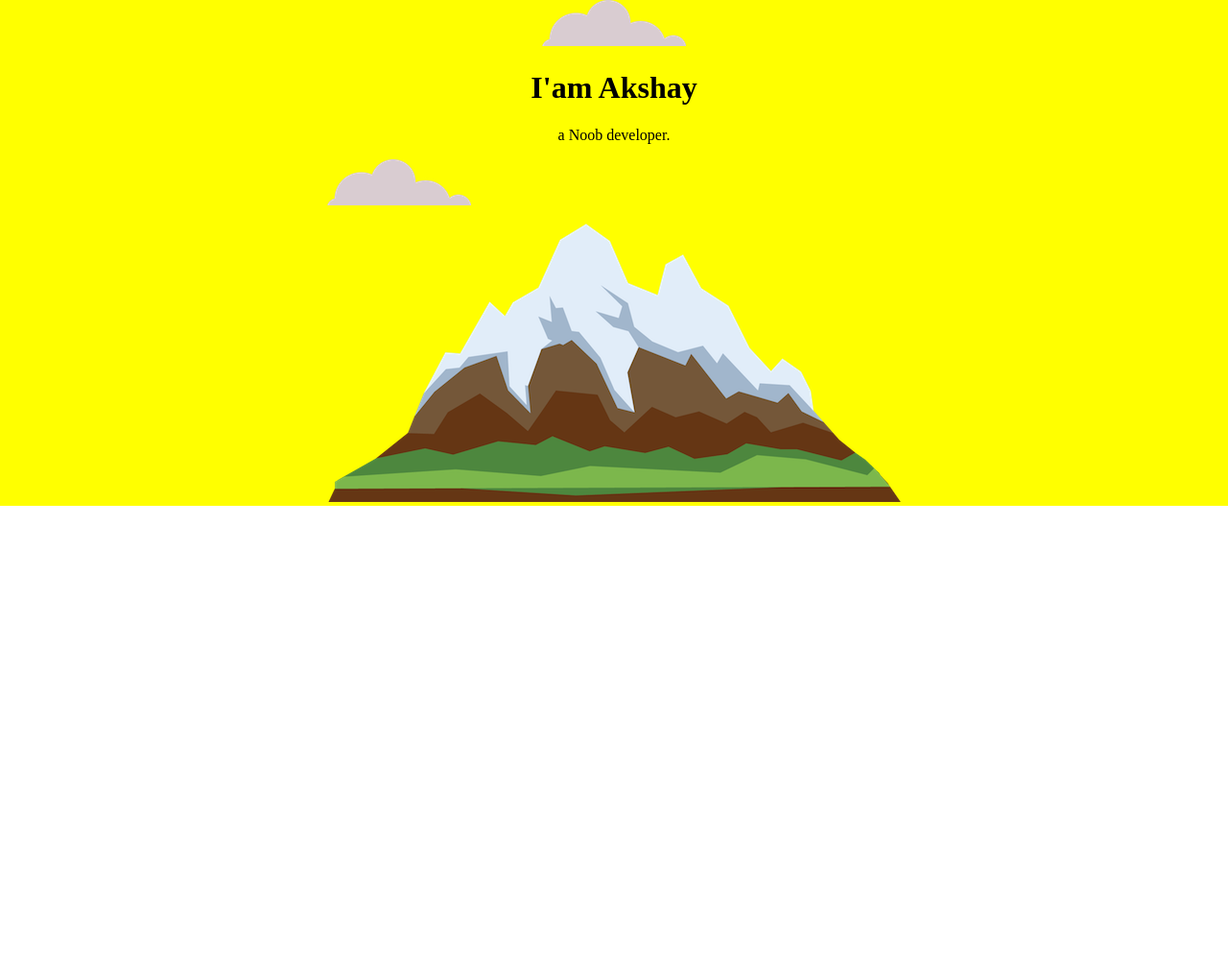
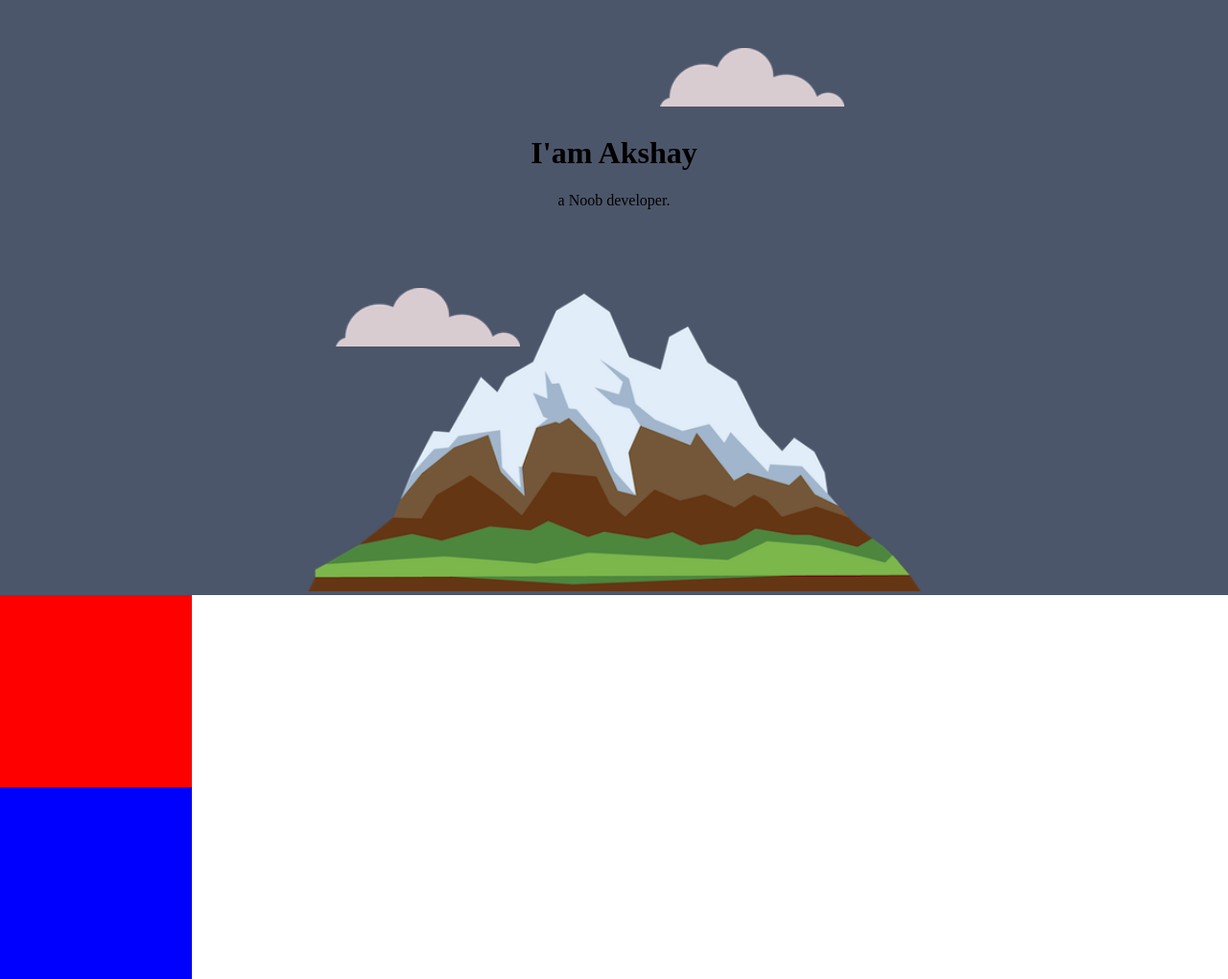
Before and after one commit to akshaykoni174285/cv-2.0, a plain HTML site: page united.html in a window 1280 px wide. Shown: the whole page at 96% size. Before the commit the page ends 800 px from the top, so only its background shows below. Drawn offline with Linux system fonts and the light colour scheme.

Commit message:
new style

```diff
--- a/css/style.css
+++ b/css/style.css
@@ -1,14 +1,43 @@
-
 
 body {
     margin: 0 0 0 0;
-   text-align: center;
+    text-align: center;
 }
 
-.ground {
-    background-color: yellow;
+.top-container {
+    padding-top: 120px;
+    background-color: #4C566A;
+    position: relative;
+}
+
+.middle-container {
+    height: 200px;
+    width: 200px;
+    background-color:red;
+}
+.bottom-container {
+
+    height: 200px;
+    width: 200px;
+    background-color: blue;
+}
+
+.top-cloud {
+    position: absolute;
+    width: 15%;
+    height: auto;
+    right: 400px;
+    top: 50px;
 }
 
 .bottom-cloud {
     position: absolute;
+    width: 15%;
+    height: auto;
+    top: 300px;
+    left: 350px;
 }
+.mountain {
+    width: 50%;
+    height:auto;
+}
--- a/united.html
+++ b/united.html
@@ -14,12 +14,18 @@
 </head>
 
 <body>
-    <div class="ground">
+    <div class="top-container">
         <img class="top-cloud" src="images/cloud.png" alt="">
         <h1>I'am Akshay</h1>
         <p>a Noob developer.</p>
         <img class="bottom-cloud" src="images/cloud.png" alt="">
-        <img src="images/mountain.png" alt="">
+        <img class="mountain" src="images/mountain.png" alt="">
+
+    </div>
+    <div class="middle-container">
+
+    </div>
+    <div class="bottom-container">
 
     </div>
 
```
